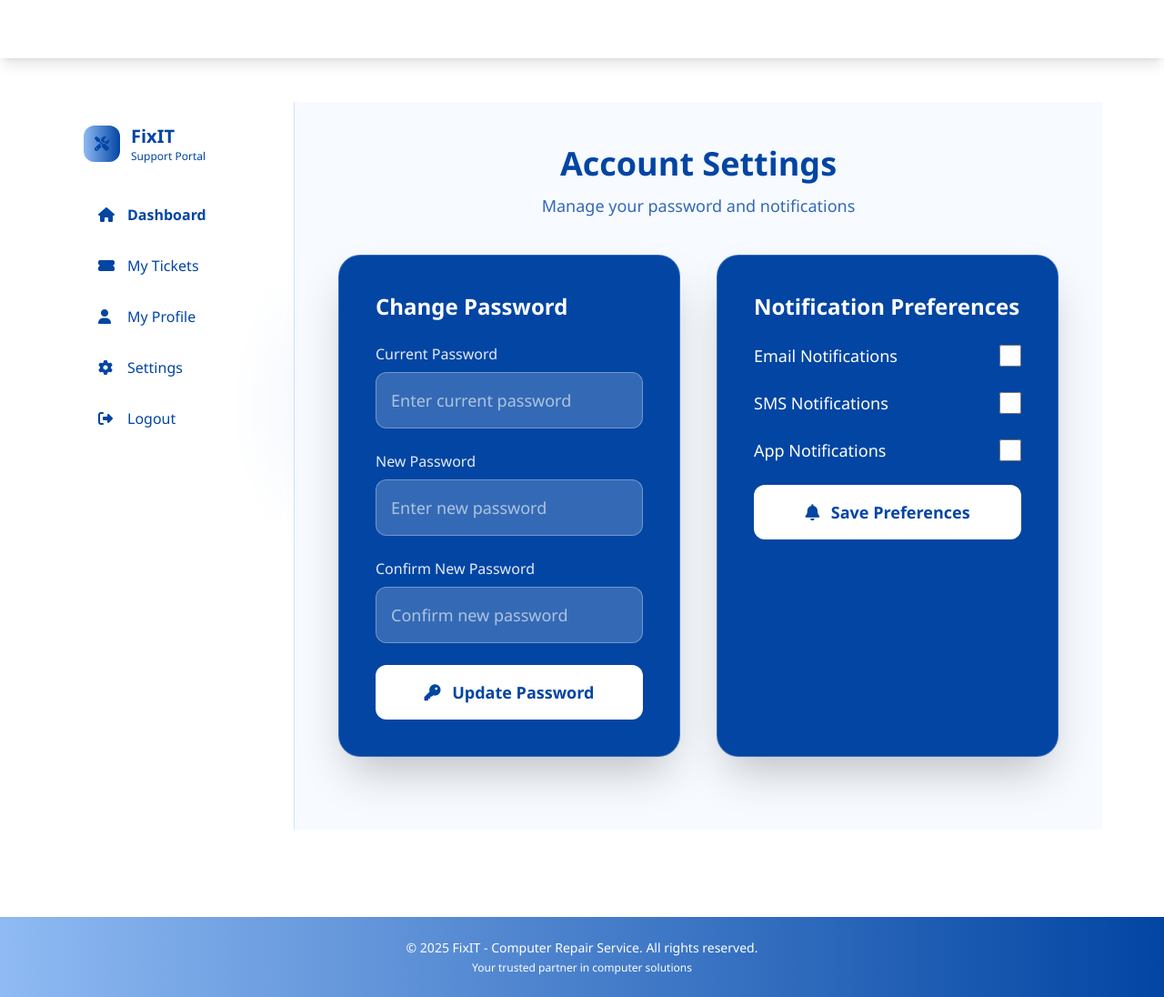
After one commit to Real-mon/CSIT327-G7-FixIT, a Django app: page /accounts/settings/ in a window 1280 px wide. The commit adds this page. Shown: the whole page at 91% size. Run offline with Django 5.2, Linux system fonts and the light colour scheme; the visitor is signed in with stand-in values (Sample User, id 1); data comes from the database, SQL or seed files in the repository; some libraries are stand-ins or nearby versions.

Commit message:
Added settings page with working backend and histoy table for tickets inside the user profile

```diff
--- a/accounts/models.py
+++ b/accounts/models.py
@@ -38,3 +38,39 @@ def save_user_profile(sender, instance, **kwargs):
     """Save UserProfile when User is saved"""
     if hasattr(instance, 'profile'):
         instance.profile.save()
+
+#SPRINT 2
+class Ticket(models.Model):
+    STATUS_CHOICES = [
+        ('open', 'Open'),
+        ('pending', 'Pending'),
+        ('solved', 'Solved'),
+    ]
+
+    # If your Supabase table already has a column named "user_id", this will link correctly.
+    user = models.ForeignKey(User, on_delete=models.CASCADE, db_column='user_id')
+
+    title = models.CharField(max_length=100)
+    description = models.TextField()
+    status = models.CharField(max_length=20, choices=STATUS_CHOICES, default='open')
+    created_at = models.DateTimeField(auto_now_add=True)
+    updated_at = models.DateTimeField(auto_now=True)
+
+    class Meta:
+
+        db_table = 'ticket'
+
+    def __str__(self):
+        return f"{self.title} ({self.status})"
+
+
+class UserSettings(models.Model):
+    user = models.OneToOneField(User, on_delete=models.CASCADE, related_name='settings')
+    email_notifications = models.BooleanField(default=True)
+    sms_notifications = models.BooleanField(default=False)
+    updated_at = models.DateTimeField(auto_now=True)
+    class Meta:
+        db_table = 'user_settings'  # Use your existing Supabase table name
+
+    def __str__(self):
+        return f"{self.user.username}'s Settings"
--- a/accounts/urls.py
+++ b/accounts/urls.py
@@ -14,4 +14,13 @@ urlpatterns = [
     path('change-password/', views.change_password_view, name='change_password'),  # ADD THIS
     path('technician-dashboard/', views.technician_dashboard_view, name='technician_dashboard'),
     path('user-dashboard/', views.user_dashboard_view, name='user_dashboard'),
+
+    #History
+    path('profile/history/', views.ticket_history, name='ticket_history'),
+
+
+    #Settings
+    path('settings/', views.settings_view, name='settings'),
+    path('settings/update/', views.update_notifications, name='update_notifications'),
+    path('settings/change-password/', views.change_password_settings, name='change_password'),
 ]
--- a/accounts/views.py
+++ b/accounts/views.py
@@ -1,3 +1,5 @@
+from django.contrib.auth.forms import PasswordChangeForm
+from django.http import JsonResponse
 from django.shortcuts import render, redirect
 from django.contrib.auth import login, logout, authenticate
 from django.contrib.auth.decorators import login_required
@@ -7,6 +9,8 @@ from django.contrib.auth import update_session_auth_hash
 from django.shortcuts import render, redirect
 from django.contrib.auth.models import User
 from django.shortcuts import render
+
+from .models import Ticket, UserSettings
 
 
 def role_select_view(request):
@@ -337,3 +341,62 @@ def technician_profile_view(request):
         'title': 'Technician Profile - FixIT'
     }
     return render(request, 'dashboard/technician_profile.html', context)
+
+#SPRINT 2
+@login_required
+def ticket_history(request):
+    tickets = Ticket.objects.filter(user=request.user).order_by('-created_at')
+    return render(request, 'accounts/history.html', {
+        'tickets': tickets
+    })
+
+
+#SETTINGS PAGE
+@login_required
+def settings_view(request):
+    """Display settings page."""
+    settings, created = UserSettings.objects.get_or_create(user=request.user)
+    context = {
+        'settings': settings
+    }
+    return render(request, 'dashboard/settings.html', context)
+
+
+@login_required
+def update_notifications(request):
+    """Update notification preferences via AJAX or form submission."""
+    if request.method == 'POST':
+        settings, _ = UserSettings.objects.get_or_create(user=request.user)
+        email_pref = request.POST.get('email_notifications') == 'true'
+        sms_pref = request.POST.get('sms_notifications') == 'true'
+        settings.email_notifications = email_pref
+        settings.sms_notifications = sms_pref
+        settings.save()
+        return JsonResponse({'success': True})
+    return JsonResponse({'error': 'Invalid request'}, status=400)
+
+
+@login_required
+def change_password_settings(request):
+    """Allow user to change password."""
+    if request.method == 'POST':
+        new_password = request.POST.get('new_password')
+        confirm_password = request.POST.get('confirm_password')
+
+        # Validate passwords match
+        if new_password != confirm_password:
+            messages.error(request, "Passwords do not match!")
+            return render(request, 'accounts/change_password.html')
+
+        # Update the logged-in user's password
+        user = request.user
+        user.set_password(new_password)
+        user.save()
+
+        # Re-authenticate user after password change
+        update_session_auth_hash(request, user)  # Important: keeps user logged in
+        messages.success(request, "Your password has been changed successfully!")
+        return redirect('login')  # Redirect to dashboard instead of login
+
+    # GET request - show the form
+    return render(request, 'accounts/change_password.html')
--- /dev/null
+++ b/templates/dashboard/settings.html
@@ -0,0 +1,132 @@
+{% extends "base.html" %}
+
+{% block title %}User Dashboard - FixIT{% endblock %}
+
+{% block content %}
+<!-- Animated Background -->
+<div class="absolute inset-0 overflow-hidden">
+    <div class="absolute -inset-10 opacity-20">
+        <div class="absolute top-1/3 left-1/4 w-96 h-96 bg-gradient-to-r from-[#8fbaf3] to-[#0245a3] rounded-full mix-blend-multiply filter blur-xl opacity-70 animate-pulse"></div>
+        <div class="absolute bottom-1/3 right-1/4 w-96 h-96 bg-gradient-to-r from-[#bdf1f6] to-[#8fbaf3] rounded-full mix-blend-multiply filter blur-xl opacity-70 animate-pulse animation-delay-2000"></div>
+    </div>
+</div>
+
+<div class="relative min-h-screen">
+    <div class="flex">
+        <!-- Sidebar -->
+        <div class="w-64 bg-white/20 backdrop-blur-lg border-r border-[#8fbaf3]/40 min-h-screen p-6">
+            <!-- Logo -->
+            <div class="flex items-center space-x-3 mb-8">
+                <div class="w-10 h-10 bg-gradient-to-r from-[#8fbaf3] to-[#0245a3] rounded-xl flex items-center justify-center">
+                    <i class="fas fa-tools text-[#0245a3]"></i>
+                </div>
+                <div>
+                    <h1 class="text-xl font-bold text-[#0245a3]">FixIT</h1>
+                    <p class="text-xs text-[#0245a3]">Support Portal</p>
+                </div>
+            </div>
+
+            <!-- Navigation -->
+            <nav class="space-y-2">
+                <a href="{% url 'dashboard' %}" class="flex items-center space-x-3 bg-white/20 text-[#0245a3] font-semibold rounded-xl px-4 py-3">
+                    <i class="fas fa-home w-5"></i>
+                    <span>Dashboard</span>
+                </a>
+                <!--Ticket-->
+                <a href="#" class="flex items-center space-x-3 text-[#0245a3] hover:bg-white/20 rounded-xl px-4 py-3 transition">
+                    <i class="fas fa-ticket-alt w-5"></i>
+                    <span>My Tickets</span>
+                </a>
+                <a href="{% url 'user_profile' %}" class="flex items-center space-x-3 text-[#0245a3] hover:bg-white/20 rounded-xl px-4 py-3 transition">
+                    <i class="fas fa-user w-5"></i>
+                    <span>My Profile</span>
+                </a>
+                <!-- Settings -->
+                <a href="{% url 'settings' %}" class="flex items-center space-x-3 text-[#0245a3] hover:bg-white/20 rounded-xl px-4 py-3 transition">
+                    <i class="fas fa-cog w-5"></i>
+                    <span>Settings</span>
+                </a>
+                <a href="{% url 'logout' %}" class="flex items-center space-x-3 text-[#0245a3] hover:bg-white/20 rounded-xl px-4 py-3 transition">
+                    <i class="fas fa-sign-out-alt w-5"></i>
+                    <span>Logout</span>
+                </a>
+            </nav>
+        </div>
+
+        <!-- Main Content -->
+    <div class="flex-1 p-12 bg-[#f7faff] min-h-screen">
+    <!-- Header -->
+    <div class="mb-10 text-center">
+        <h1 class="text-4xl font-extrabold text-[#0245a3] mb-3">Account Settings</h1>
+        <p class="text-[#0245a3]/80 text-lg">Manage your password and notifications</p>
+    </div>
+
+    <div class="max-w-6xl mx-auto grid grid-cols-1 lg:grid-cols-2 gap-10">
+        <!-- Password Management -->
+        <div class="bg-[#0245a3] backdrop-blur-lg rounded-3xl border border-white/20 p-10 text-white shadow-2xl">
+            <h2 class="text-2xl font-bold mb-6">Change Password</h2>
+            <form method="POST" action="{% url 'change_password' %}" class="space-y-6">
+                {% csrf_token %}
+                <div>
+                    <label for="current_password" class="block text-white/90 text-base mb-2">Current Password</label>
+                    <input type="password" id="current_password" name="current_password"
+                           class="w-full p-4 rounded-xl text-white placeholder-white/60 bg-white/20 border border-white/30 focus:outline-none focus:ring-2 focus:ring-white text-lg"
+                           placeholder="Enter current password">
+                </div>
+
+                <div>
+                    <label for="new_password" class="block text-white/90 text-base mb-2">New Password</label>
+                    <input type="password" id="new_password" name="new_password"
+                           class="w-full p-4 rounded-xl text-white placeholder-white/60 bg-white/20 border border-white/30 focus:outline-none focus:ring-2 focus:ring-white text-lg"
+                           placeholder="Enter new password">
+                </div>
+
+                <div>
+                    <label for="confirm_password" class="block text-white/90 text-base mb-2">Confirm New Password</label>
+                    <input type="password" id="confirm_password" name="confirm_password"
+                           class="w-full p-4 rounded-xl text-white placeholder-white/60 bg-white/20 border border-white/30 focus:outline-none focus:ring-2 focus:ring-white text-lg"
+                           placeholder="Confirm new password">
+                </div>
+
+                <button type="submit"
+                        class="w-full bg-white text-[#0245a3] font-semibold rounded-xl py-4 text-lg hover:bg-white/90 transition transform hover:scale-105">
+                    <i class="fas fa-key mr-2"></i> Update Password
+                </button>
+            </form>
+        </div>
+
+        <!-- Notification Preferences -->
+        <div class="bg-[#0245a3] backdrop-blur-lg rounded-3xl border border-white/20 p-10 text-white shadow-2xl">
+            <h2 class="text-2xl font-bold mb-6">Notification Preferences</h2>
+            <form method="POST" action="{% url 'update_notifications' %}" class="space-y-6">
+                {% csrf_token %}
+                <div class="flex items-center justify-between">
+                    <label for="email_notifications" class="text-white text-lg">Email Notifications</label>
+                    <input type="checkbox" id="email_notifications" name="email_notifications" class="w-6 h-6 accent-white">
+                </div>
+
+                <div class="flex items-center justify-between">
+                    <label for="sms_notifications" class="text-white text-lg">SMS Notifications</label>
+                    <input type="checkbox" id="sms_notifications" name="sms_notifications" class="w-6 h-6 accent-white">
+                </div>
+
+                <div class="flex items-center justify-between">
+                    <label for="app_notifications" class="text-white text-lg">App Notifications</label>
+                    <input type="checkbox" id="app_notifications" name="app_notifications" class="w-6 h-6 accent-white">
+                </div>
+
+                <button type="submit"
+                        class="w-full bg-white text-[#0245a3] font-semibold rounded-xl py-4 text-lg hover:bg-white/90 transition transform hover:scale-105">
+                    <i class="fas fa-bell mr-2"></i> Save Preferences
+                </button>
+            </form>
+                </div>
+            </div>
+        </div>
+    </div>
+</div>
+
+<style>
+    .animation-delay-2000 { animation-delay: 2s; }
+</style>
+{% endblock %}
--- a/templates/dashboard/user_dashboard.html
+++ b/templates/dashboard/user_dashboard.html
@@ -40,7 +40,8 @@
                     <i class="fas fa-user w-5"></i>
                     <span>My Profile</span>
                 </a>
-                <a href="#" class="flex items-center space-x-3 text-[#0245a3] hover:bg-white/20 rounded-xl px-4 py-3 transition">
+                <!-- Settings -->
+                <a href="{% url 'settings' %}" class="flex items-center space-x-3 text-[#0245a3] hover:bg-white/20 rounded-xl px-4 py-3 transition">
                     <i class="fas fa-cog w-5"></i>
                     <span>Settings</span>
                 </a>
```
Also changed, not shown: templates/accounts/history.html (added, +167 -0 lines), templates/dashboard/user_profile.html (+13 -19 lines), accounts/migrations/0004_ticket_usersettings.py (added), 1 other file.
